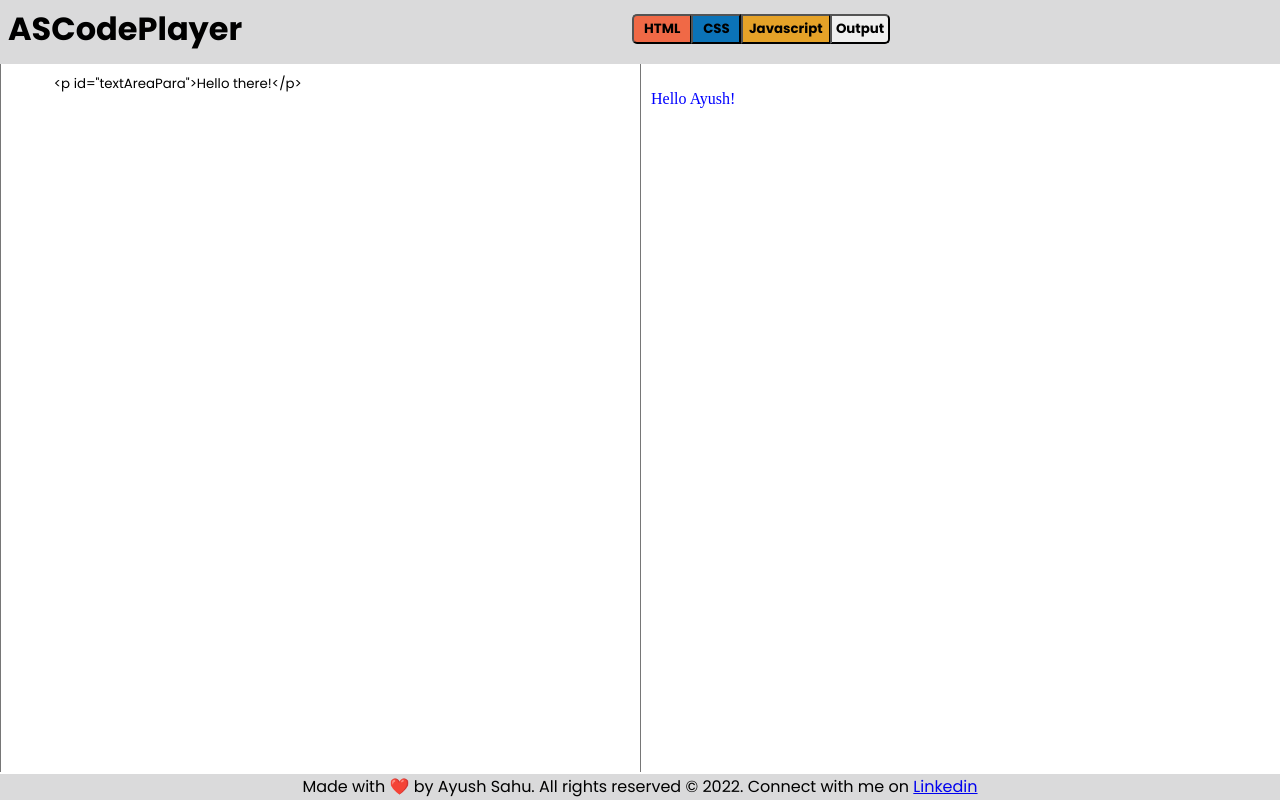
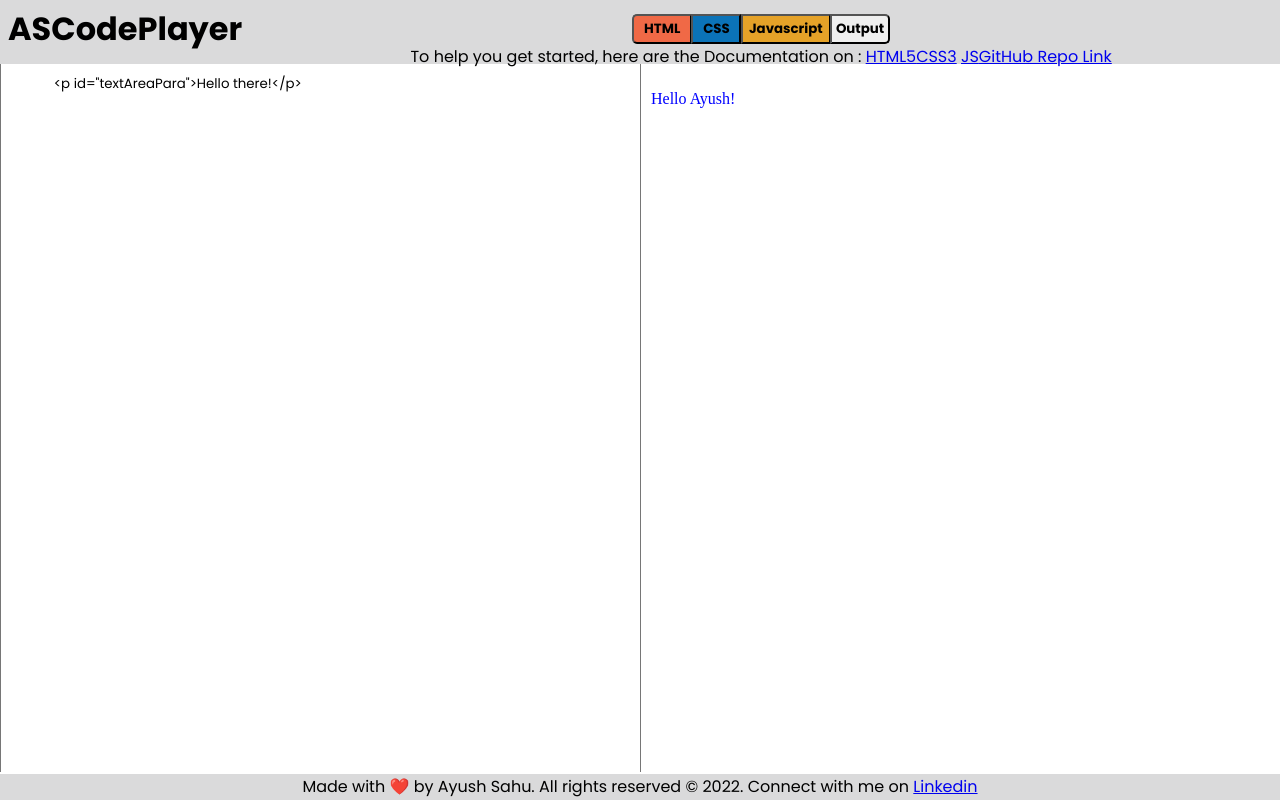
Before and after one commit to AyushSahu77/CodePlayer, a plain HTML site: page index.html in a window 1280 px wide. Drawn offline with Linux system fonts and the light colour scheme.

Commit message:
Update index.html

```diff
--- a/index.html
+++ b/index.html
@@ -23,6 +23,10 @@
             <button class="Btn" id="css" value="cssValue">CSS</button>
             <button class="Btn" id="js" value="jsValue">Javascript</button>
             <button class="Btn" id="output" value="outputValue">Output</button>
+            <br>
+            <div>To help you get started, here are the Documentation on : <span><a href="https://www.w3schools.com/html/default.asp">HTML5</a><a href="https://www.w3schools.com/css/default.asp">CSS3</a>
+                <a href="https://www.w3schools.com/js/default.asp">JS</a><a href="https://github.com/AyushSahu77/CodePlayer">GitHub Repo Link</a></span> </div>
+        </div>
         </div>
     </div>
     <div id="bodyContainer">
```
